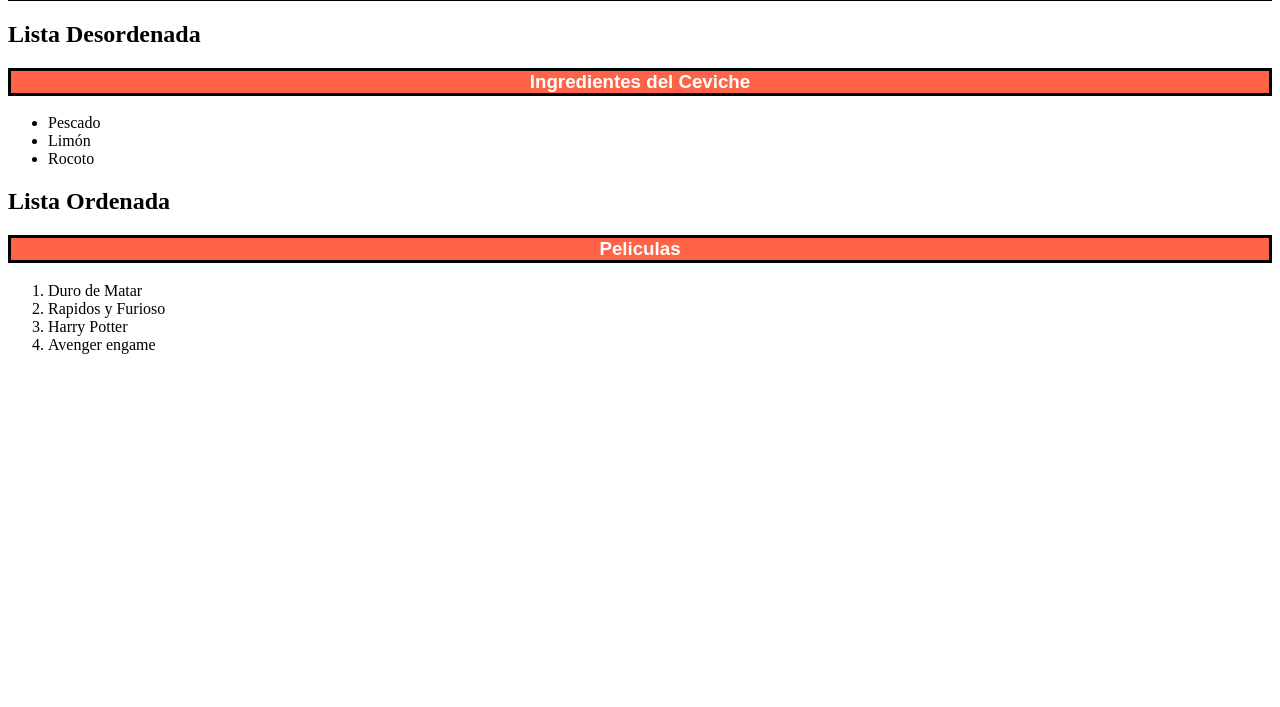
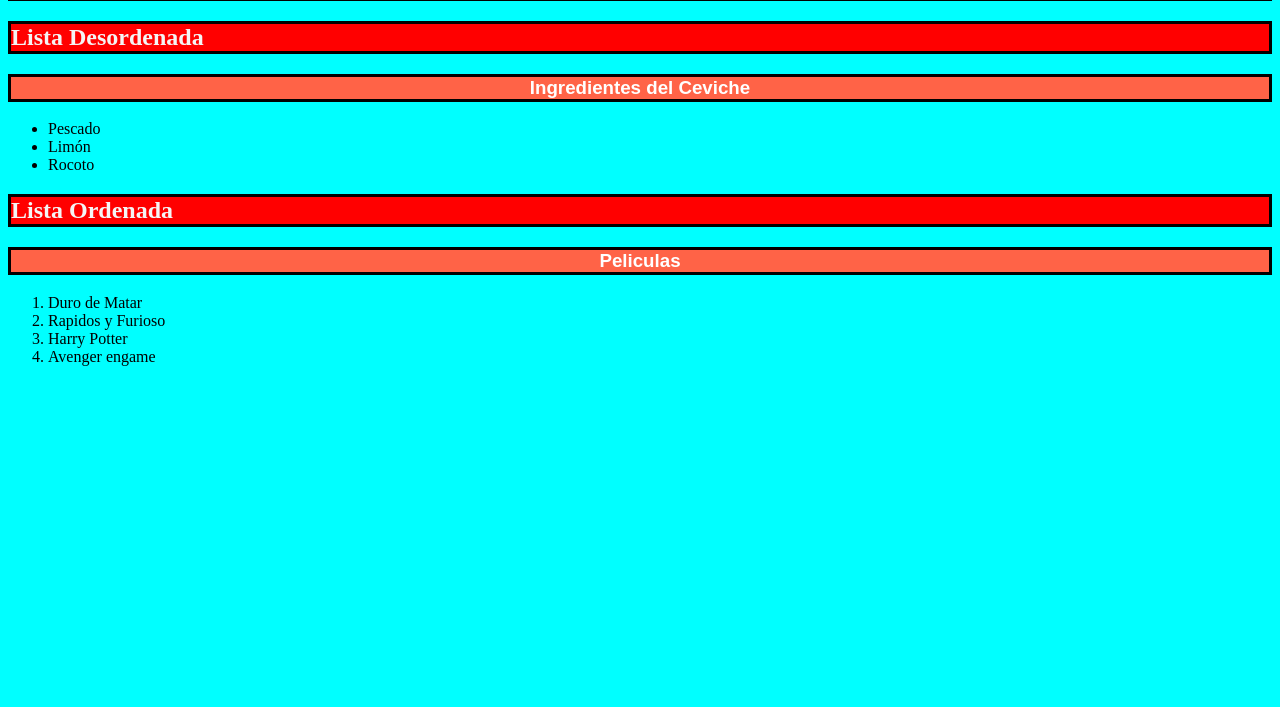
Before and after one commit to ericson1612/RetoSemana1-Opcion3, a plain HTML site: page Listas.html in a window 1280 px wide. Shown: the part 93-800 px from the top of the page. Drawn offline with Linux system fonts and the light colour scheme.

Commit message:
Update Listas.html

```diff
--- a/Listas.html
+++ b/Listas.html
@@ -25,7 +25,8 @@
         }
 
         body{
-            background-color: tur;
+            background-color: cyan;
+
         }
 
         #peliculas{
@@ -35,6 +36,12 @@
              border: 3px solid black;
              text-align: center;
 
+        }
+
+        #titulo-2{
+            background-color: red;
+            color: whitesmoke;
+            border: 3px solid black;
         }
 
 
@@ -47,7 +54,7 @@
 
     <main>
         <section>
-            <h2>Lista Desordenada</h2>
+            <h2 id="titulo-2">Lista Desordenada</h2>
             <h3 id="titulo-ceviche">Ingredientes del Ceviche</h3>
 
             <ul>
@@ -59,7 +66,7 @@
         </section>
 
         <section>
-            <h2>Lista Ordenada</h2>
+            <h2 id="titulo-2">Lista Ordenada</h2>
             <h3 id="peliculas">Peliculas</h3>
 
 
```
